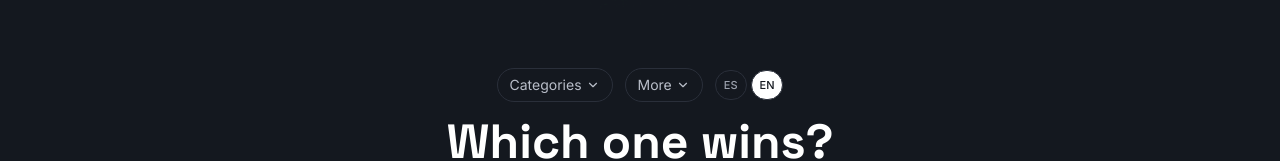
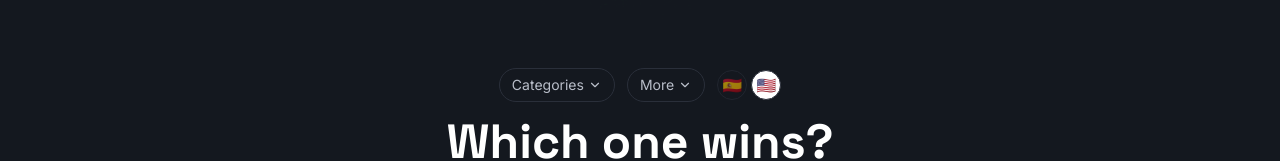
Before and after one commit to Francisco101299/comparador-dispositivos, a React (Vite) app: page / in a window 1280 px wide. Shown: the part 456-617 px from the top of the page. Built offline with nearby package versions, Linux system fonts and the light colour scheme.

Commit message:
Enhance LanguageSwitcher with emoji flags
Updated language switcher buttons to include emoji flags and improved styling.

```diff
--- a/src/components/LanguageSwitcher.jsx
+++ b/src/components/LanguageSwitcher.jsx
@@ -1,9 +1,14 @@
 // ============================================================================
 // src/components/LanguageSwitcher.jsx
-// Botones pequeños para cambiar entre Español e Inglés.
+// Botones con banderas (emoji) para cambiar entre Español e Inglés.
 // ============================================================================
 import { LANGUAGES } from "../lib/i18n";
 import { useLanguage } from "../lib/LanguageContext";
+
+const FLAGS = {
+  es: "🇪🇸",
+  en: "🇺🇸",
+};
 
 export default function LanguageSwitcher() {
   const { lang, setLang } = useLanguage();
@@ -15,16 +20,20 @@ export default function LanguageSwitcher() {
           key={l.code}
           type="button"
           onClick={() => setLang(l.code)}
-          className="text-[11px] px-2 py-1 rounded-full font-medium uppercase transition-colors"
+          aria-label={l.label}
+          title={l.label}
+          className="flex items-center justify-center text-base rounded-full transition-opacity"
           style={{
+            width: 30,
+            height: 30,
             backgroundColor: lang === l.code ? "#fff" : "transparent",
-            color: lang === l.code ? "#14181F" : "#9BA1AD",
             border: "1px solid #2A2F3A",
+            opacity: lang === l.code ? 1 : 0.6,
           }}
         >
-          {l.code}
+          {FLAGS[l.code]}
         </button>
       ))}
     </div>
   );
-}
+  }
```
